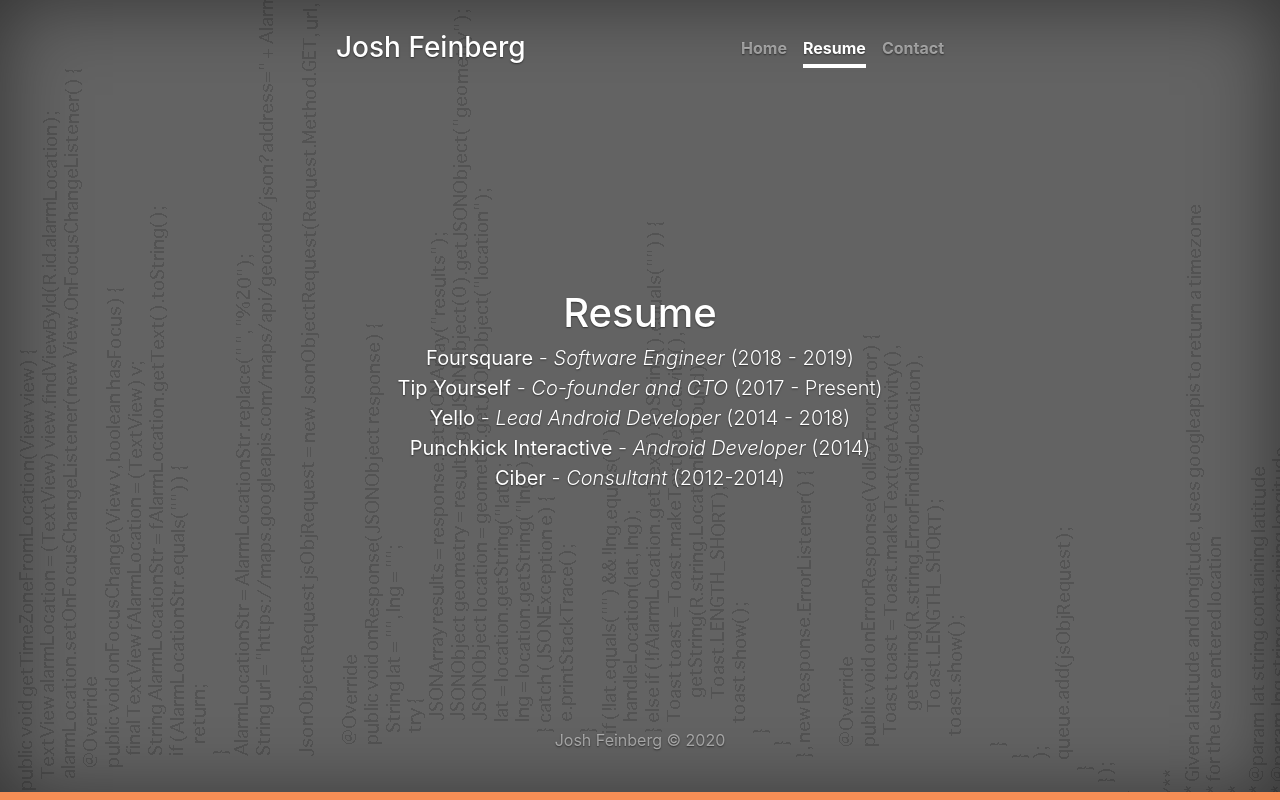
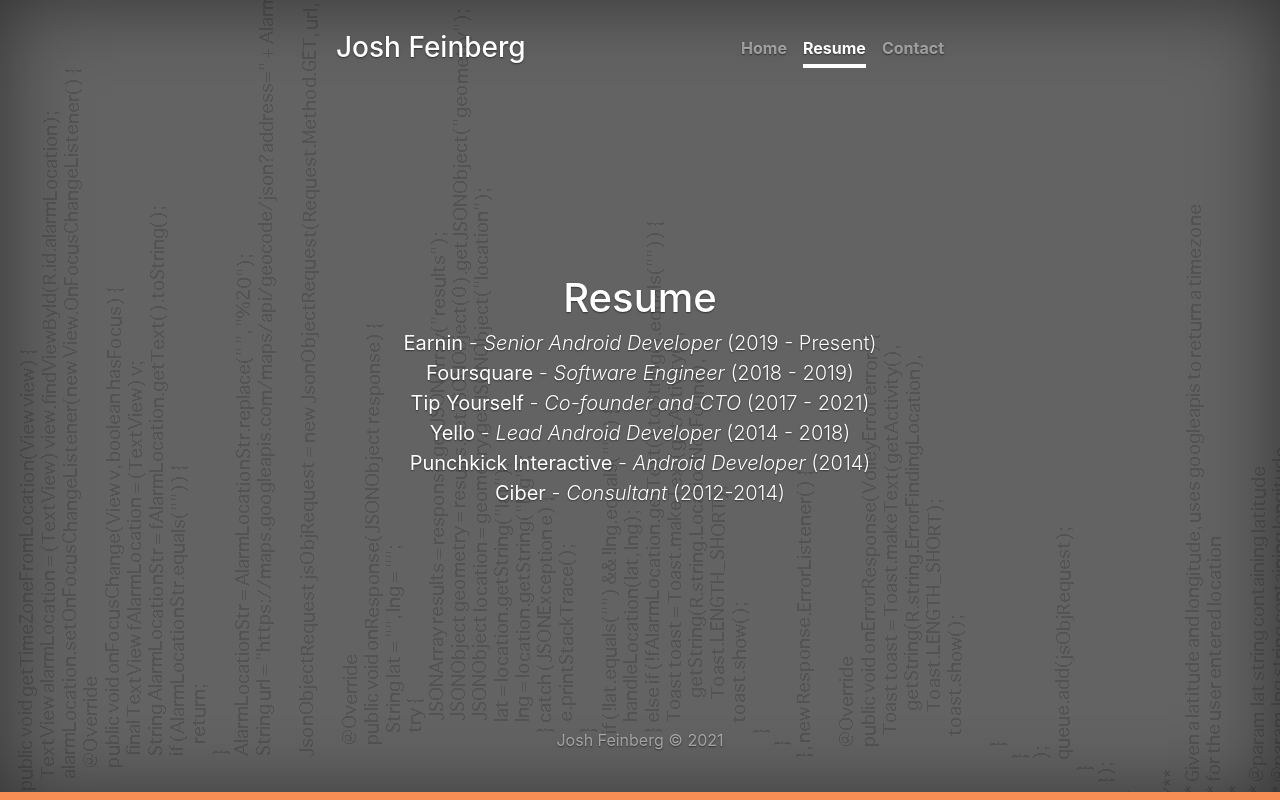
Before and after one commit to joshafeinberg/joshafeinberg.github.io, a plain HTML site: page index.html in a window 1280 px wide. Both pictures are taken after a click on the link "Resume". Drawn offline with nearby package versions, Linux system fonts and the light colour scheme.

Commit message:
Updated to 2021 and with Earnin job

```diff
--- a/index.html
+++ b/index.html
@@ -14,7 +14,7 @@
 
     <meta charset="utf-8">
     <meta name="viewport" content="width=device-width, initial-scale=1, shrink-to-fit=no">
-    <meta name="description" content="The personal home page of Josh Feinberg, Co-founder and CTO of TipYourself and Lead Android Engineer at Yello">
+    <meta name="description" content="The personal home page of Josh Feinberg, Co-founder and CTO of TipYourself and Senior Android Engineer at Earnin">
     <meta name="author" content="Josh Feinberg">
 
     <title>Josh Feinberg</title>
@@ -60,8 +60,9 @@
           <div id="resume" class="inner cover">
             <h1 class="cover-heading">Resume</h1>
             <p class="lead">
+                <strong>Earnin</strong> - <em>Senior Android Developer</em> (2019 - Present)<br />
                 <strong>Foursquare</strong> - <em>Software Engineer</em> (2018 - 2019)<br />
-                <strong>Tip Yourself</strong> - <em>Co-founder and CTO</em> (2017 - Present)<br />
+                <strong>Tip Yourself</strong> - <em>Co-founder and CTO</em> (2017 - 2021)<br />
                 <strong>Yello</strong> - <em>Lead Android Developer</em> (2014 - 2018)<br />
                 <strong>Punchkick Interactive</strong> - <em>Android Developer</em> (2014)<br />
                 <strong>Ciber</strong> - <em>Consultant</em> (2012-2014)
@@ -81,7 +82,7 @@
 
           <div class="mastfoot">
             <div class="inner">
-              <p>Josh Feinberg &copy; 2020</p>
+              <p>Josh Feinberg &copy; 2021</p>
             </div>
           </div>
 
```
